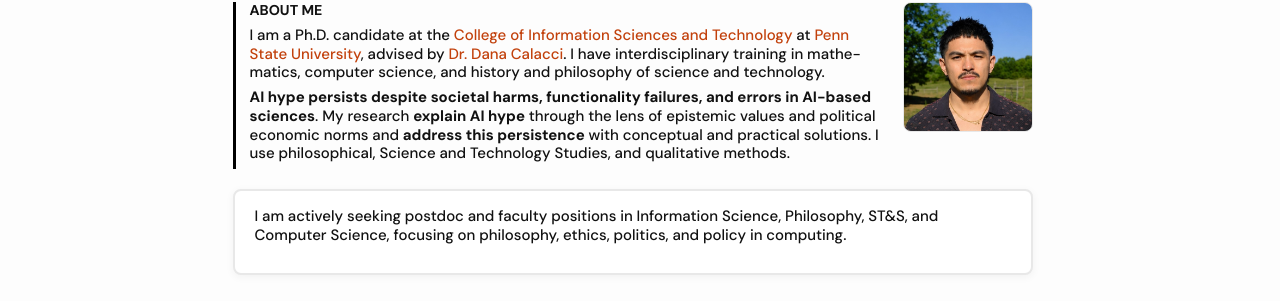
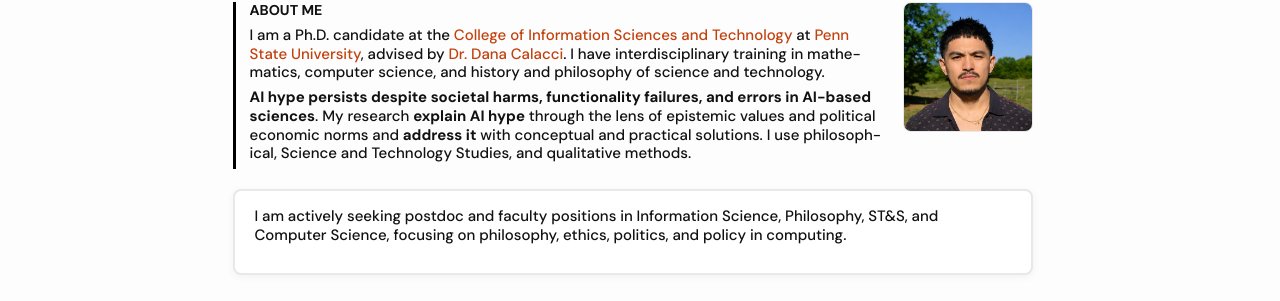
Before and after one commit to koutianqi/koutianqi.github.io, a Jekyll site: the page built from index.markdown, in a window 1280 px wide. Shown: the part 156-457 px from the top of the page. Built offline with Jekyll 4.4.1, drawn with Linux system fonts in a browser that asks for light colours.

Commit message:
Update index.markdown

```diff
--- a/index.markdown
+++ b/index.markdown
@@ -11,7 +11,7 @@
 
 I am a Ph.D. candidate at the [College of Information Sciences and Technology](https://ist.psu.edu/about) at [Penn State University](https://www.psu.edu), advised by [Dr. Dana Calacci](https://www.dcalacci.net). I have interdisciplinary training in mathematics, computer science, and history and philosophy of science and technology.
 
-**AI hype persists despite societal harms, functionality failures, and errors in AI-based sciences**. My research **explain AI hype** through the lens of epistemic values and political economic norms and **address this persistence** with conceptual and practical solutions. I use philosophical, Science and Technology Studies, and qualitative methods.
+**AI hype persists despite societal harms, functionality failures, and errors in AI-based sciences**. My research **explain AI hype** through the lens of epistemic values and political economic norms and **address it** with conceptual and practical solutions. I use philosophical, Science and Technology Studies, and qualitative methods.
 
   </div>
   <img class="headshot" src="{{ "/assets/img/headshot_crop.jpg" | relative_url }}" alt="Headshot" />
```
